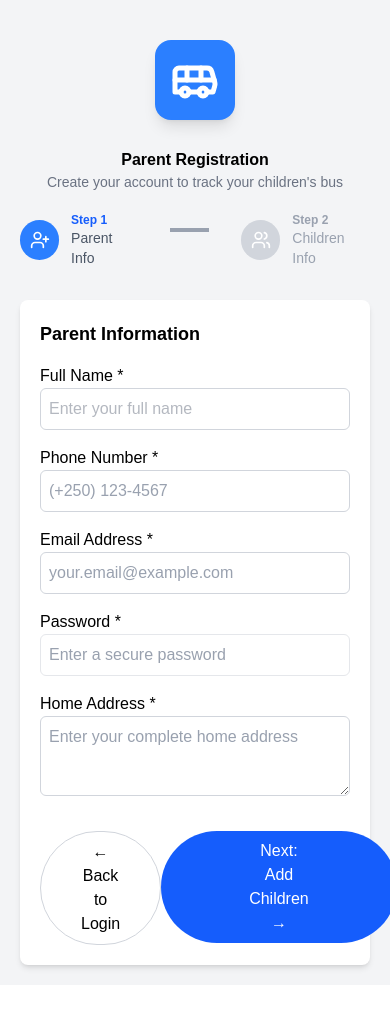
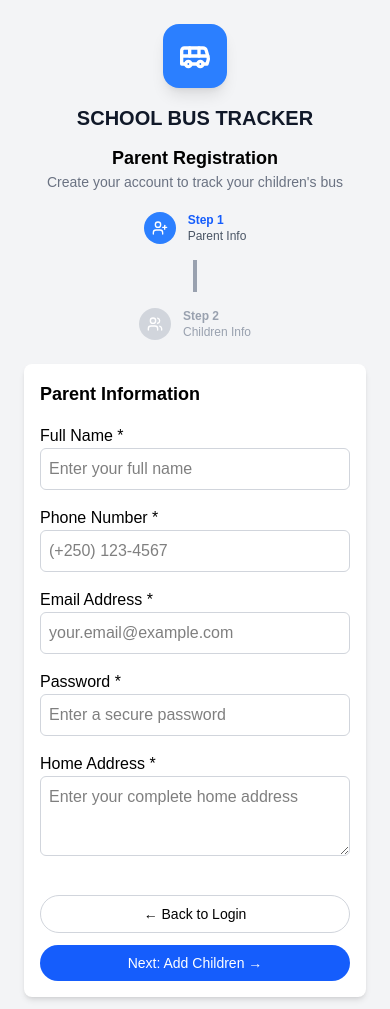
Before and after one commit to SheCanCODE-Capstone-Projects/School_bus_tracker_fe, a Next.js app: page /register/parent/step1 in a window 390 px wide. Before the commit the page ends 985 px from the top, so only its background shows below. Built offline with nearby package versions, Linux system fonts and the light colour scheme.

Commit message:
i added the validation and responsiveness

```diff
--- a/app/register/parent/step1/page.tsx
+++ b/app/register/parent/step1/page.tsx
@@ -1,67 +1,99 @@
-import React from "react";
+"use client";
+import React, { useState } from "react";
 import { Trash2, Users, Bus, UserPlus } from "lucide-react";
 import Link from "next/link";
 
+export default function ParentRegistration() {
+  const [formData, setFormData] = useState({
+    fullName: "",
+    phone: "",
+    email: "",
+    password: "",
+    address: ""
+  });
+  const [errors, setErrors] = useState({});
 
-export default function ParentRegistration() {
+  const handleSubmit = (e) => {
+    e.preventDefault();
+    const newErrors = {};
+
+    if (!formData.fullName) newErrors.fullName = "Required";
+    if (!formData.phone) newErrors.phone = "Required";
+    if (!formData.email) newErrors.email = "Required";
+    if (!formData.password) newErrors.password = "Required";
+    if (!formData.address) newErrors.address = "Required";
+
+    setErrors(newErrors);
+
+    if (Object.keys(newErrors).length === 0) {
+      window.location.href = "/register/parent/step1/step2";
+    }
+  };
   return (
-    <div className="p-5 bg-gray-100 min-h-screen">
-      <div className="text-center mt-5">
-        <div className="flex justify-center mt-5">
-          <div className="inline-flex items-center justify-center w-20 h-20 bg-blue-500 rounded-2xl shadow-lg mb-4">
-            <Bus className="w-12 h-12 text-white" strokeWidth={2.5} />
+    <div className="p-3 sm:p-5 bg-gray-100 min-h-screen">
+      <div className="text-center mt-3 sm:mt-5">
+        <div className="flex justify-center mt-3 sm:mt-5">
+          <div className="inline-flex items-center justify-center w-16 h-16 sm:w-20 sm:h-20 bg-blue-500 rounded-2xl shadow-lg mb-4">
+            <Bus className="w-8 h-8 sm:w-12 sm:h-12 text-white" strokeWidth={2.5} />
           </div>
         </div>
-
-        <h1 className="mt-3 text-22px text-black font-semibold">
+        <div>
+          <h1 className="text-gray-900 text-xl sm:text-2xl md:text-3xl font-bold">
+            SCHOOL BUS TRACKER
+          </h1>
+        </div>
+        <h1 className="mt-3 text-lg sm:text-xl text-black font-semibold">
           Parent Registration
         </h1>
-        <p className="text-gray-500 text-sm">
+        <p className="text-gray-500 text-sm px-4">
           Create your account to track your children's bus
         </p>
       </div>
 
-    <div className="flex justify-center gap-8 mt-5">
-
+      <div className="flex flex-col sm:flex-row justify-center items-center gap-4 sm:gap-8 mt-5 px-4">
         <div className="flex items-center gap-3">
           {/* Circle */}
-  <div className="w-10 h-10 bg-blue-500 rounded-full flex items-center justify-center">
-    <UserPlus className="text-white w-5 h-5" />
+          <div className="w-8 h-8 sm:w-10 sm:h-10 bg-blue-500 rounded-full flex items-center justify-center">
+            <UserPlus className="text-white w-4 h-4 sm:w-5 sm:h-5" />
           </div>
 
           {/* Right side: Step 1 + Parent Info */}
           <div className="flex flex-col">
             <p className="text-xs font-semibold text-blue-600">Step 1</p>
-    <p className="text-sm text-gray-600 font-medium">Parent Info</p>
+            <p className="text-xs sm:text-sm text-gray-600 font-medium">Parent Info</p>
           </div>
         </div>
 
-<div className="w-10 h-1 mt-4 bg-gray-400"></div>
+        <div className="w-1 h-8 sm:w-10 sm:h-1 bg-gray-400"></div>
 
         <div className="flex items-center gap-3">
-  <div className="w-10 h-10 bg-gray-300 rounded-full flex items-center justify-center">
-    <Users className="text-white w-5 h-5" />
+          <div className="w-8 h-8 sm:w-10 sm:h-10 bg-gray-300 rounded-full flex items-center justify-center">
+            <Users className="text-white w-4 h-4 sm:w-5 sm:h-5" />
           </div>
 
           <div className="flex flex-col">
             <p className="text-xs font-semibold text-gray-400">Step 2</p>
-    <p className="text-sm text-gray-400 font-medium">Children Info</p>
+            <p className="text-xs sm:text-sm text-gray-400 font-medium">Children Info</p>
           </div>
         </div>
       </div>
 
+      <div className="bg-white mt-6 sm:mt-8 mx-3 sm:mx-auto p-4 sm:p-5 rounded-lg max-w-xl shadow-md">
+        <h2 className="text-lg font-semibold mb-4 text-black">
+          Parent Information
+        </h2>
 
-<div className="bg-white mt-8 mx-auto p-5 rounded-lg max-w-xl shadow-md">
-  <h2 className="text-lg font-semibold mb-4 text-black">Parent Information</h2>
-
-  <form className="flex flex-col gap-4">
+        <form onSubmit={handleSubmit} className="flex flex-col gap-4">
           <div>
             <label className="text-black">Full Name *</label>
             <input
               type="text"
               placeholder="Enter your full name"
-        className="w-full p-2 border text-gray-500 border-gray-300 rounded-md"
+              value={formData.fullName}
+              onChange={(e) => setFormData({...formData, fullName: e.target.value})}
+              className={`w-full p-2 border text-black rounded-md ${errors.fullName ? 'border-red-500' : 'border-gray-300'}`}
             />
+            {errors.fullName && <p className="text-red-500 text-sm">{errors.fullName}</p>}
           </div>
 
           <div>
@@ -69,18 +101,23 @@ export default function ParentRegistration() {
             <input
               type="text"
               placeholder="(+250) 123-4567"
-    className="w-full p-2 border border-gray-300 rounded-md placeholder-gray-400"
+              value={formData.phone}
+              onChange={(e) => setFormData({...formData, phone: e.target.value})}
+              className={`w-full p-2 border text-black rounded-md ${errors.phone ? 'border-red-500' : 'border-gray-300'}`}
             />
+            {errors.phone && <p className="text-red-500 text-sm">{errors.phone}</p>}
           </div>
-
 
           <div>
             <label className="text-black">Email Address *</label>
             <input
               type="email"
               placeholder="your.email@example.com"
-        className="w-full p-2 border border-gray-300 rounded-md placeholder-gray-400"
+              value={formData.email}
+              onChange={(e) => setFormData({...formData, email: e.target.value})}
+              className={`w-full p-2 border text-black rounded-md ${errors.email ? 'border-red-500' : 'border-gray-300'}`}
             />
+            {errors.email && <p className="text-red-500 text-sm">{errors.email}</p>}
           </div>
 
           <div>
@@ -88,41 +125,41 @@ export default function ParentRegistration() {
             <input
               type="password"
               placeholder="Enter a secure password"
-        className="w-full p-2 border border-gray-200 rounded-md placeholder-gray-400"
+              value={formData.password}
+              onChange={(e) => setFormData({...formData, password: e.target.value})}
+              className={`w-full p-2 border text-black rounded-md ${errors.password ? 'border-red-500' : 'border-gray-300'}`}
             />
+            {errors.password && <p className="text-red-500 text-sm">{errors.password}</p>}
           </div>
 
           <div>
             <label className="text-black">Home Address *</label>
             <textarea
               placeholder="Enter your complete home address"
-        className="w-full p-2 h-20 border  border-gray-300 rounded-md placeholder-gray-400"
+              value={formData.address}
+              onChange={(e) => setFormData({...formData, address: e.target.value})}
+              className={`w-full p-2 h-20 border text-black rounded-md ${errors.address ? 'border-red-500' : 'border-gray-300'}`}
             ></textarea>
+            {errors.address && <p className="text-red-500 text-sm">{errors.address}</p>}
           </div>
 
-    <div className="flex justify-between text-black mt-3">
+          <div className="flex flex-col sm:flex-row justify-between gap-3 sm:gap-0 text-black mt-4">
             <button
               type="button"
-        className="px-10 py-2 border border-gray-300 rounded-full  "
+              className="px-6 sm:px-10 py-2 border border-gray-300 rounded-full text-sm sm:text-base"
             >
               ← Back to Login
             </button>
 
-<Link href="/register/parent/step1/step2">
             <button
-    type="button"
-    className="px-22 py-2 bg-blue-600 text-white rounded-full"
+              type="submit"
+              className="px-6 sm:px-22 py-2 bg-blue-600 text-white rounded-full text-sm sm:text-base"
             >
               Next: Add Children →
             </button>
-</Link>
-
           </div>
         </form>
       </div>
-
-
-
     </div>
   );
 }
--- a/app/register/parent/step1/step2/page.tsx
+++ b/app/register/parent/step1/step2/page.tsx
@@ -16,12 +16,15 @@ export default function ChildrenRegistration() {
 
   return (
     <div className="p-5 bg-gray-100 min-h-screen">
-      {/* Header */}
       <div className="text-center mt-5">
         <div className="inline-flex items-center justify-center w-20 h-20 bg-blue-500 rounded-2xl shadow-lg mb-4">
           <Bus className="w-12 h-12 text-white" strokeWidth={2.5} />
         </div>
-
+        <div>
+          <h1 className="text-gray-900 text-3xl font-bold">
+            SCHOOL BUS TRACKER
+          </h1>
+        </div>
         <h1 className="mt-3 text-2xl text-black font-semibold">
           Parent Registration
         </h1>
@@ -57,7 +60,7 @@ export default function ChildrenRegistration() {
         </div>
       </div>
 
-<div className="bg-white mt-8 mx-auto p-5 rounded-lg max-w-xl shadow-md">
+      <div className="bg-white mt-8 mx-auto p-5 rounded-lg max-w-xl shadow-md">
         <div className="flex justify-between items-center mb-4">
           <h2 className="text-lg font-semibold text-black">
             Children Information
@@ -149,9 +152,6 @@ export default function ChildrenRegistration() {
           </div>
         </form>
       </div>
-
-
-
     </div>
   );
 }
```
Lines whose indentation alone changed are shown as unchanged.
